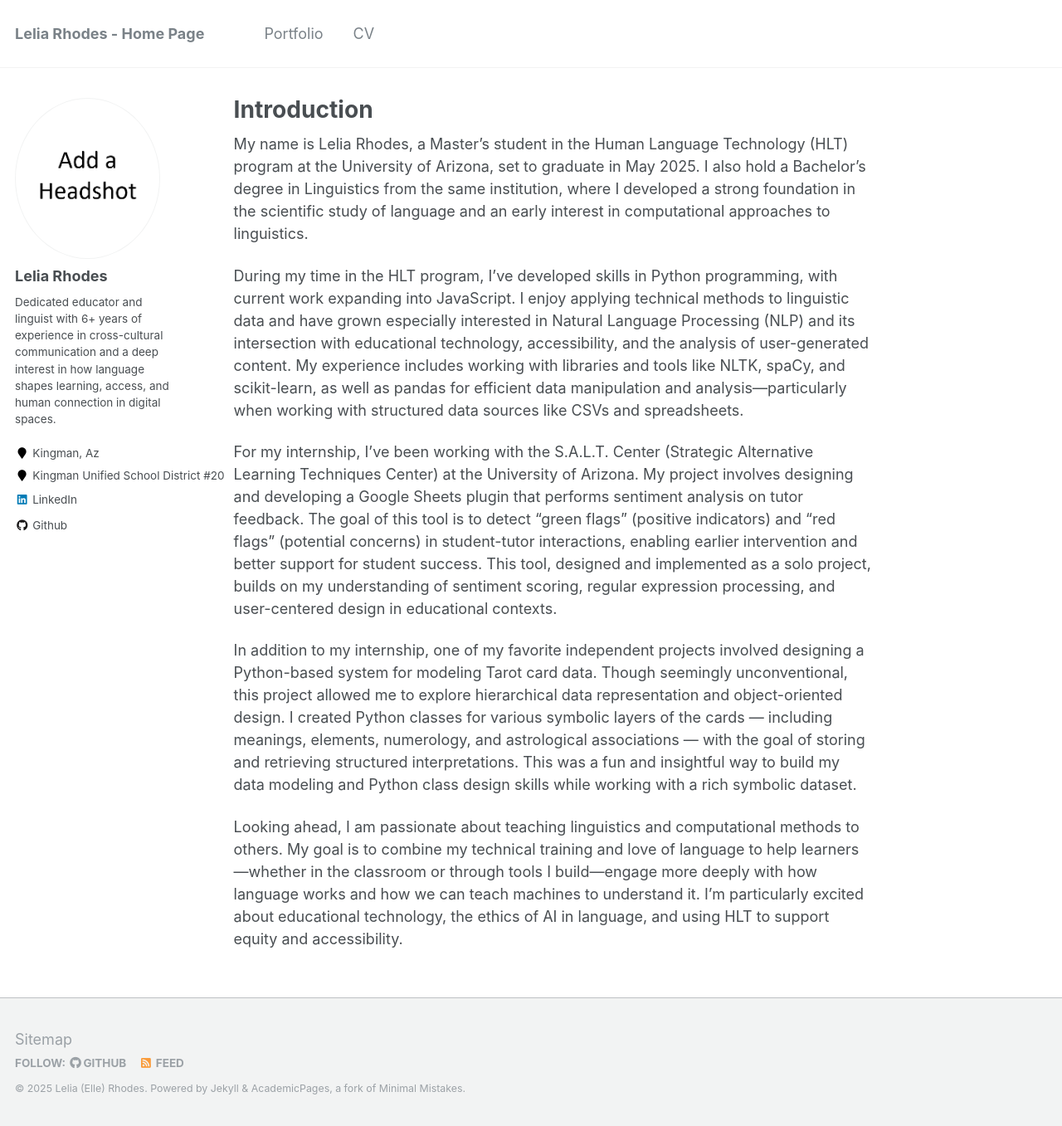
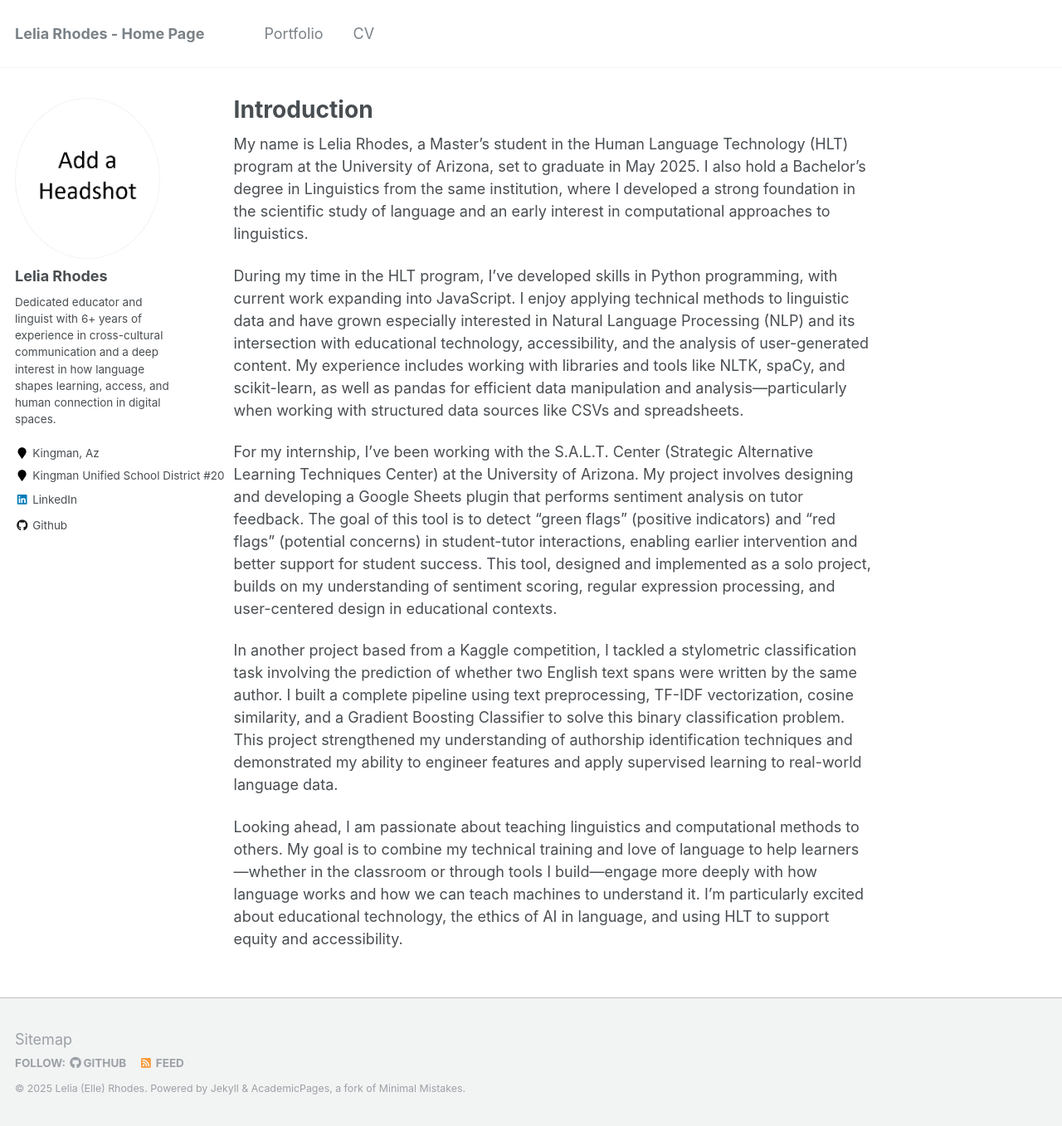
Before and after one commit to leliarhodes72/leliarhodes72.github.io, a Jekyll site: the page built from _pages/about.md, in a window 1280 px wide and 1357 px high. Shown: the whole window at 83% size. Built offline with Jekyll 4.4.1, drawn with Linux system fonts in a browser that asks for light colours.

Commit message:
changed other project infoabout.md

```diff
--- a/_pages/about.md
+++ b/_pages/about.md
@@ -14,6 +14,6 @@ During my time in the HLT program, I’ve developed skills in Python programming
 
 For my internship, I’ve been working with the S.A.L.T. Center (Strategic Alternative Learning Techniques Center) at the University of Arizona. My project involves designing and developing a Google Sheets plugin that performs sentiment analysis on tutor feedback. The goal of this tool is to detect "green flags" (positive indicators) and "red flags" (potential concerns) in student-tutor interactions, enabling earlier intervention and better support for student success. This tool, designed and implemented as a solo project, builds on my understanding of sentiment scoring, regular expression processing, and user-centered design in educational contexts.
 
-In addition to my internship, one of my favorite independent projects involved designing a Python-based system for modeling Tarot card data. Though seemingly unconventional, this project allowed me to explore hierarchical data representation and object-oriented design. I created Python classes for various symbolic layers of the cards — including meanings, elements, numerology, and astrological associations — with the goal of storing and retrieving structured interpretations. This was a fun and insightful way to build my data modeling and Python class design skills while working with a rich symbolic dataset.
+In another project based from a Kaggle competition, I tackled a stylometric classification task involving the prediction of whether two English text spans were written by the same author. I built a complete pipeline using text preprocessing, TF-IDF vectorization, cosine similarity, and a Gradient Boosting Classifier to solve this binary classification problem. This project strengthened my understanding of authorship identification techniques and demonstrated my ability to engineer features and apply supervised learning to real-world language data.
 
 Looking ahead, I am passionate about teaching linguistics and computational methods to others. My goal is to combine my technical training and love of language to help learners—whether in the classroom or through tools I build—engage more deeply with how language works and how we can teach machines to understand it. I’m particularly excited about educational technology, the ethics of AI in language, and using HLT to support equity and accessibility.
```
